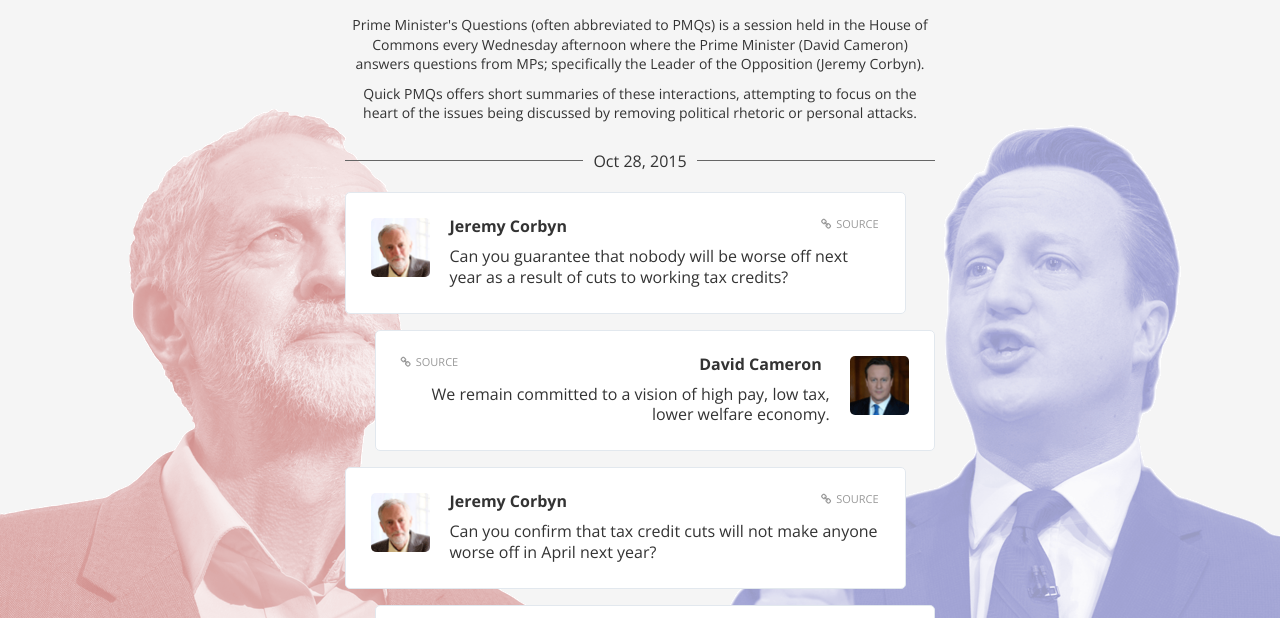
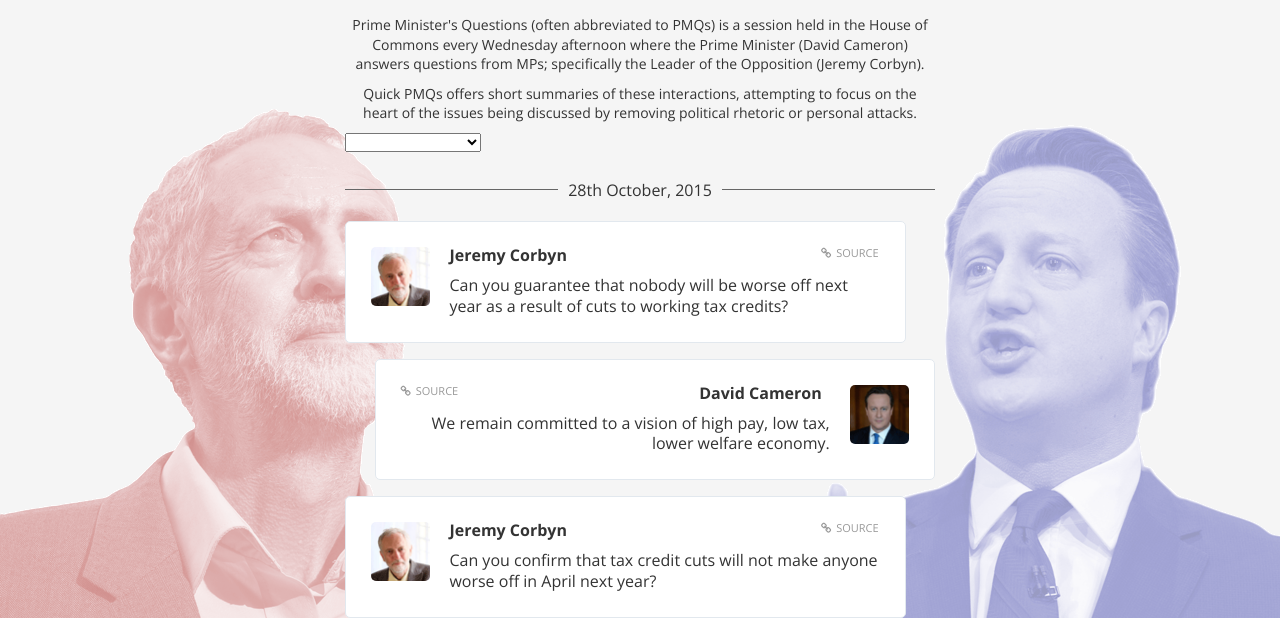
Before and after one commit to jonnykates/quick-pmqs-v1, a plain HTML site: page index.html in a window 1280 px wide. Shown: the part 141-759 px from the top of the page. Drawn offline with nearby package versions, Linux system fonts and the light colour scheme; a web font is replaced by a local one.

Commit message:
Add select query

```diff
--- a/index.html
+++ b/index.html
@@ -7,7 +7,7 @@
   <link rel="stylesheet" href="//maxcdn.bootstrapcdn.com/font-awesome/4.3.0/css/font-awesome.min.css">
   <link href='https://fonts.googleapis.com/css?family=IM+Fell+English+SC|Open+Sans:400,300,700' rel='stylesheet' type='text/css'>
   <link rel="stylesheet" href="style/style.css">
-  <!-- <script src="https://ajax.googleapis.com/ajax/libs/jquery/2.1.3/jquery.min.js"></script> -->
+  <script src="//ajax.googleapis.com/ajax/libs/jquery/2.1.3/jquery.min.js"></script>
   <script src="//ajax.googleapis.com/ajax/libs/angularjs/1.3.5/angular.min.js"></script>
 </head>
 <body ng-app="quickPMQs">
@@ -22,13 +22,16 @@
   <p class="site-intro">Prime Minister's Questions (often abbreviated to PMQs) is a session held in the House of Commons every Wednesday afternoon where the Prime Minister (David Cameron) answers questions from MPs; specifically the Leader of the Opposition (Jeremy Corbyn).</p>
   <p class="site-intro">Quick PMQs offers short summaries of these interactions, attempting to focus on the heart of the issues being discussed by removing political rhetoric or personal attacks.</p>
 
+  <select ng-model="debateSelector" ng-options="debate.date for debate in debates">
+  </select>
 
-  <div ng-repeat="debate in debates | orderBy:'date':true">
-    <div class="date-title">
+
+  <div ng-repeat="debate in debates | orderBy:'date':true | filter:debateSelector.date" style="display:block; height: auto;">
+    <div class="date-title" style="display:block;">
       <h2>{{ debate.date | date }}</h2>
     </div>
 
-    <div ng-repeat="tweet in debate.tweets" class="tweet {{ tweet.side }}">
+    <div ng-repeat="tweet in debate.tweets" class="tweet {{ tweet.side }}" style="display:block;">
       <div class="tweet-avatar">
         <img src="{{ tweet.avatar }}" class="avatar">
       </div>
--- a/js/controllers/TweetController.js
+++ b/js/controllers/TweetController.js
@@ -7,7 +7,7 @@ var cameronAv = 'img/cameron-av.png';
 $scope.debates = [
 
   {
-    date: new Date('2015', '9', '21'),
+    date: '21st October, 2015',
 
     tweets: [
       {
@@ -98,7 +98,7 @@ $scope.debates = [
   },
 
   {
-    date: new Date('2015', '9' ,'28'),
+    date: '28th October, 2015',
 
     tweets: [
       {
```
